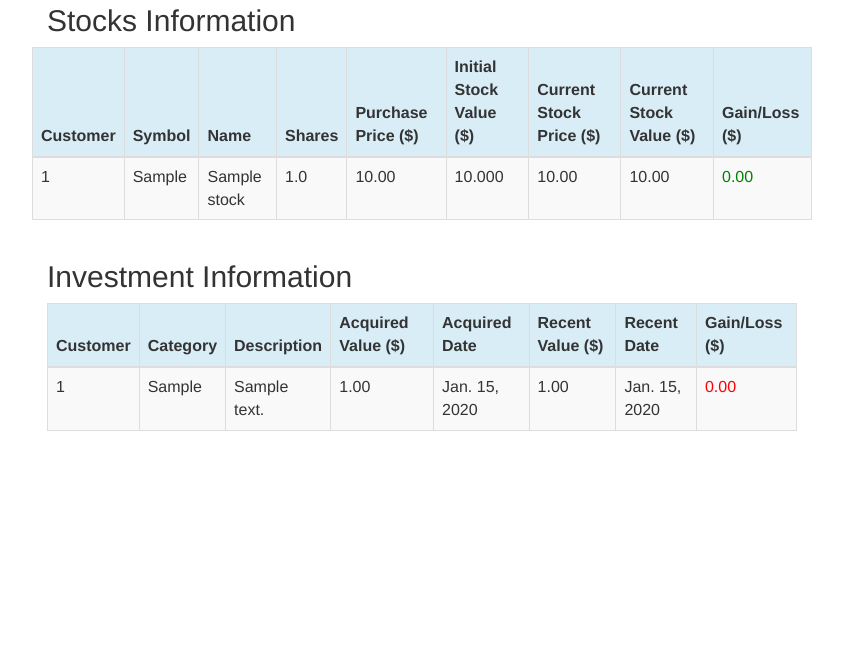
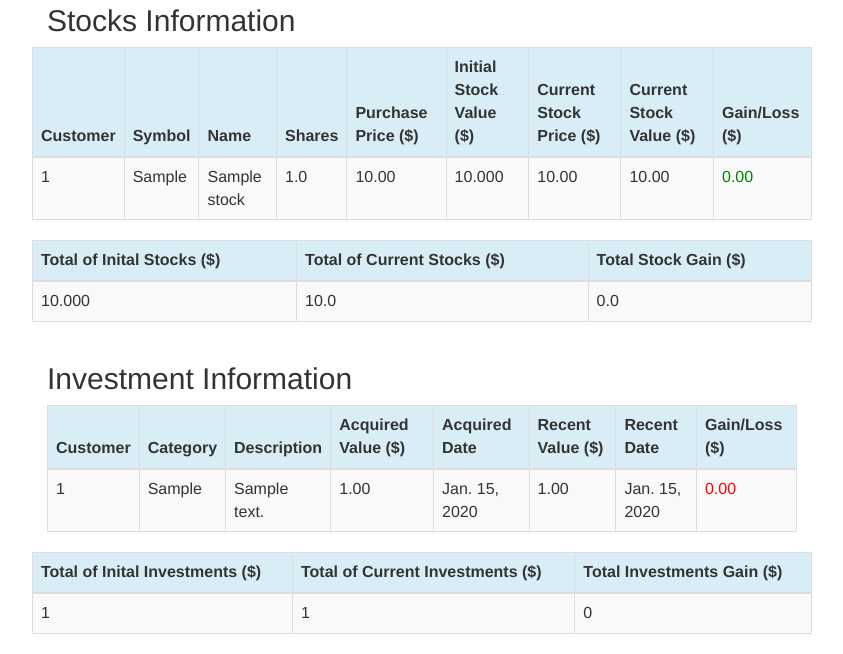
Before and after one commit to jdfranco97/ISQA8380-A2P2, a Django app: page /customer/1/portfolio/ in a window 1280 px wide. Shown: the part 435-1089 px from the top of the page, without its empty margins (23-866 px from the left). Before the commit the page ends 866 px from the top, so only its background shows below. Run offline with Django 3.2, Linux system fonts and the light colour scheme; a user stored in the database is signed in; tables that the repository leaves empty hold one stand-in row (values such as "Sample post"); a database or web service that is not in the repository returns one stand-in record (values such as "Sample title"); data that the repository does not hold is empty; some libraries are stand-ins or nearby versions.

Commit message:
Porfolio finished, added coloring

```diff
--- a/portfolio/templates/portfolio/portfolio.html
+++ b/portfolio/templates/portfolio/portfolio.html
@@ -32,7 +32,7 @@
 <div class="row">
     <h2 style="padding-left: 15Px">Overall Portfolio Performance</h2>
 </div>
-                 <div class="row">
+                     <div class="row">
     <table class="table table-striped table-bordered table-hover">
         <thead>
         <tr class="bg-info">
@@ -101,6 +101,22 @@
     </table>
 </div>
 <div class="row">
+    <table class="table table-striped table-bordered table-hover">
+        <thead>
+            <tr class="bg-info">
+                <th>Total of Inital Stocks ($)</th>
+                <th>Total of Current Stocks ($)</th>
+                <th>Total Stock Gain ($)</th>
+            </tr>
+        </thead>
+        <tbody>
+            <td>{{ sum_of_initial_stock_value|intcomma }}</td>
+            <td>{{ sum_current_stocks_value|intcomma }}</td>
+            <td>{{ sum_current_stocks_value |sub:sum_of_initial_stock_value|intcomma }}</td>
+        </tbody>
+    </table>
+</div>
+<div class="row">
     <h2 style="padding-left: 15Px">Investment Information</h2>
 </div>
 <div class="table-responsive-lg">
@@ -139,12 +155,28 @@
                 <td>{{ investment.acquired_date }}</td>
                 <td>{{ investment.recent_value|intcomma }}</td>
                 <td>{{ investment.recent_date }}</td>
-                <td style="color: red">{{ investment.results_by_investment|intcomma }}</td>
+                <td style="color: red" >{{ investment.results_by_investment|intcomma }}</td>
             </tr>
             {% endif %}
         {% endfor %}
         </tbody>
     </table>
 </div>
+                     <div class="row">
+    <table class="table table-striped table-bordered table-hover">
+        <thead>
+            <tr class="bg-info">
+                <th>Total of Inital Investments ($)</th>
+                <th>Total of Current Investments ($)</th>
+                <th>Total Investments Gain ($)</th>
+            </tr>
+        </thead>
+        <tbody>
+            <td>{{ sum_acquired_value.acquired_value__sum|intcomma }}</td>
+            <td>{{ sum_recent_value.recent_value__sum|intcomma }}</td>
+            <td>{{ sum_recent_value.recent_value__sum  |sub:sum_acquired_value.acquired_value__sum|intcomma }}</td>
+        </tbody>
+    </table>
+</div>
 
 {% endblock %}
```
